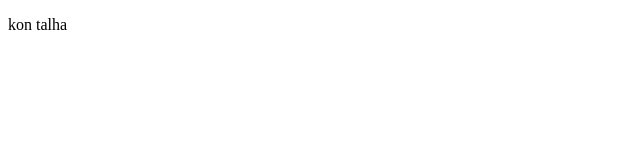
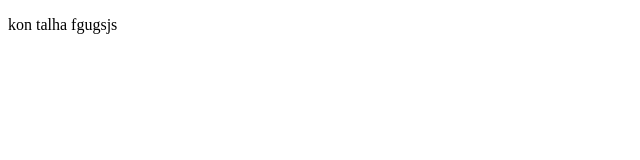
Before and after one commit to rayyanalvi079/rayyyyyan-alvi, a plain HTML site: page index.html in a window 1280 px wide. Shown: the full height of the page, 0-640 px from the left. Drawn offline with Linux system fonts and the light colour scheme.

Commit message:
addd pageeeeee

```diff
--- a/index.html
+++ b/index.html
@@ -6,6 +6,8 @@
     <title>Document</title>
 </head>
 <body>
-    <p> kon talha </p>
+    <p> kon talha
+        fgugsjs
+    </p>
 </body>
 </html>
```
